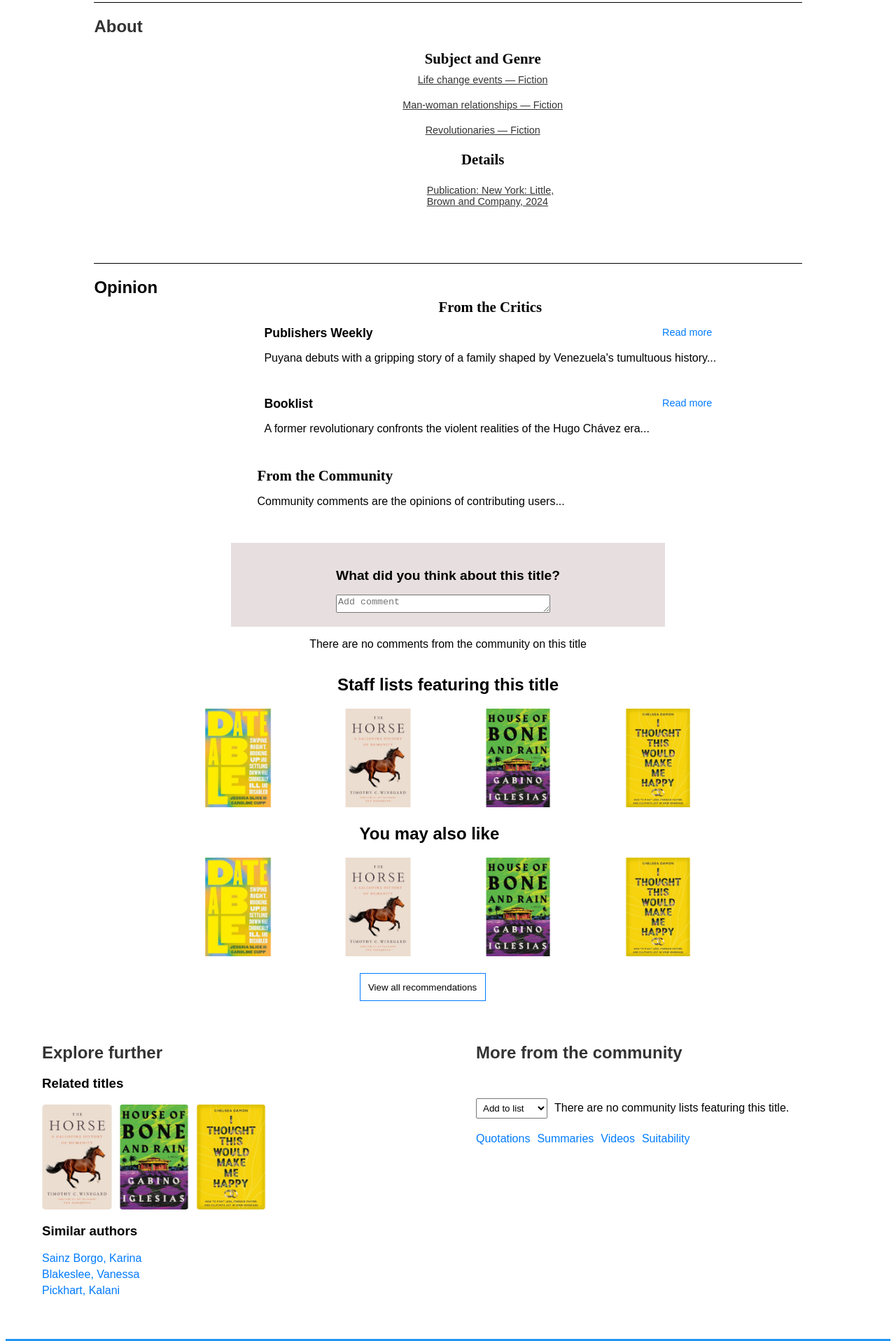
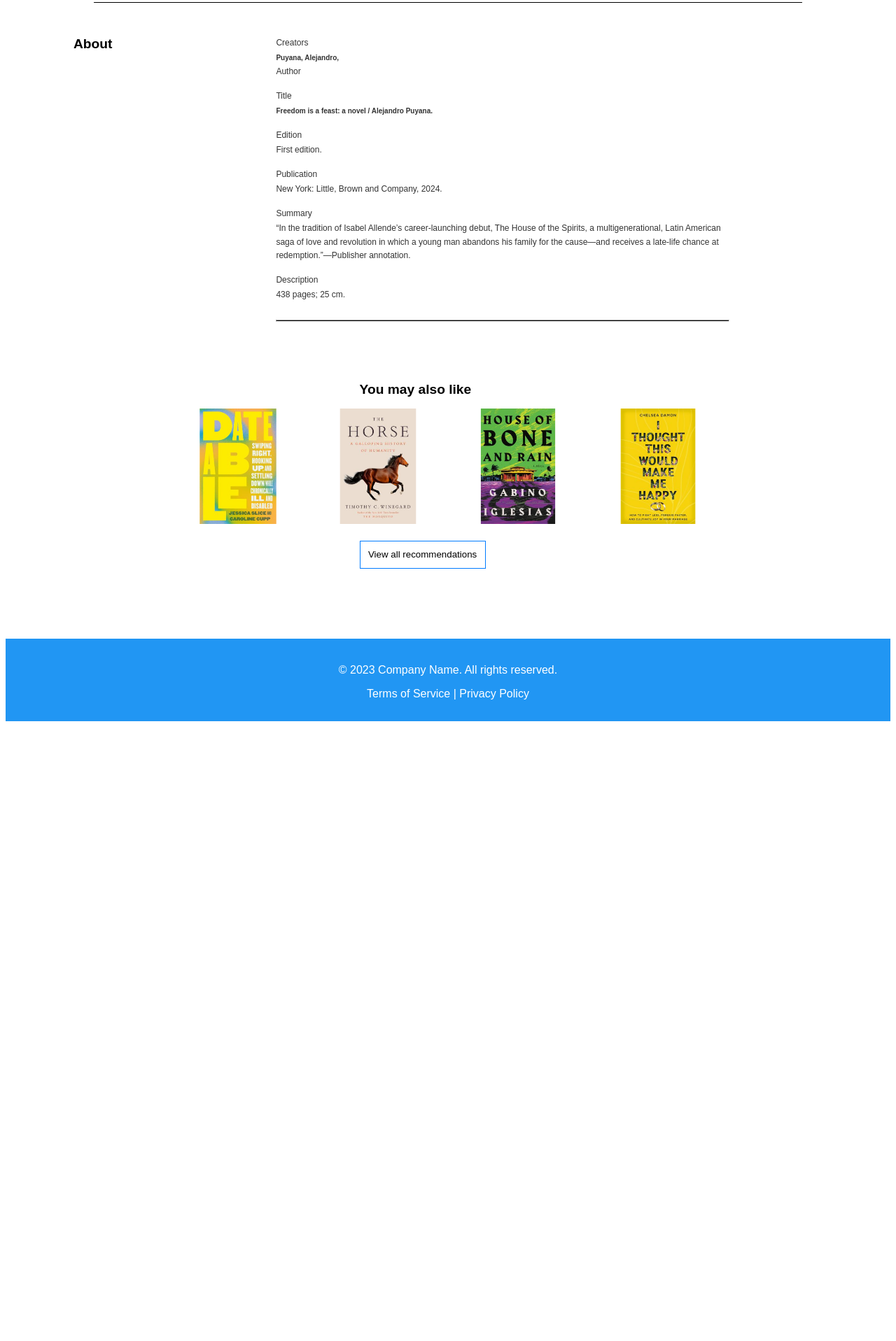
Before and after one commit to AnwaarCodes/bazm-e-bme, a plain HTML site: page librarybookpage.html in a window 1280 px wide. Shown: the part 434-2351 px from the top of the page at 70% size. After the commit the page ends 1473 px from the top, so only its background shows below. Drawn offline with nearby package versions, Linux system fonts and the light colour scheme.

Commit message:
library changes

```diff
--- a/css/librarybookpage.css
+++ b/css/librarybookpage.css
@@ -466,7 +466,7 @@ textarea{
 }
 
 .book-item img {
-  width: 60%;
+  width: 70%;
   height: auto;
   transition: transform 0.3s ease;
 }
@@ -503,6 +503,7 @@ textarea{
   margin: 0 auto;
   cursor: pointer;
   margin-left: 40%;
+  margin-bottom: 100px;
 }
 .book-btn:hover{
   background-color:  #007BFF;
@@ -545,7 +546,8 @@ textarea{
   }
 
   .book-btn {
-    width: 100%;
+    width: 40%;
+    margin-left: 170px;
   }
 }
 
@@ -764,3 +766,102 @@ footer {
     font-size: clamp(0.8rem, 2vw, 1rem);
   }
 }
+
+
+
+
+
+
+
+
+
+
+
+.details-container {
+  max-width: 800px;
+  margin: 30px auto;
+  padding: 20px;
+  border-radius: 8px;
+  display: flex;
+  justify-content: start;
+}
+.about-details{
+  display: flex;
+  flex-direction: column;
+margin-left: 234px;
+}
+
+h2 {
+  font-size: 1.2rem;
+ margin-top: -2px;
+ margin-left: -135px;
+}
+
+.detail {
+  margin-bottom: 18px;
+}
+
+.detail h4 {
+  font-size: 12px;
+  margin: 0 0 5px 0;
+  font-weight: lighter;
+  color: #333;
+}
+hr{
+  width: 100%;
+  height: 1px;
+  background-color: black;
+}
+.detail p {
+  font-size: 12px;
+  margin: 0;
+  color: #333;
+  line-height: 1.6;
+}
+
+strong {
+  font-weight: bold;
+  font-size: 10px;
+}
+
+@media (max-width: 768px) {
+  .details-container {
+      flex-direction: column;
+      padding: 10px;
+  }
+
+  .about-details {
+      margin-left: 0;
+  }
+
+  h2 {
+      font-size: 1rem;
+      margin-left: 0;
+  }
+
+  .detail h4, .detail p {
+      font-size: 10px;
+  }
+
+  strong {
+      font-size: 9px;
+  }
+}
+
+@media (max-width: 480px) {
+  .details-container {
+      padding: 8px;
+  }
+
+  h2 {
+      font-size: 0.9rem;
+  }
+
+  .detail h4, .detail p {
+      font-size: 9px;
+  }
+
+  strong {
+      font-size: 8px;
+  }
+}
--- a/librarybookpage.html
+++ b/librarybookpage.html
@@ -65,99 +65,43 @@
   <div class="about-container">
 
     <div class="about-section">
-      <h2 class="about-heading">About</h2>
-
-      <div class="about-heading-right">
-        <h2 class="section-title">Subject and Genre</h2>
-        <div class="about-links">
-          <span class="about-link-tag">Life change events — Fiction</span>
-          <span class="about-link-tag">Man-woman relationships — Fiction</span>
-          <span class="about-link-tag">Revolutionaries — Fiction</span>
-          <button class="expand-btn" onclick="toggleGenres()">Show more</button>
+      <div class="details-container">
+        <h2>About</h2>
+        <div class="about-details">
+        <div class="detail">
+            <h4>Creators</h4>
+            <p><strong>Puyana, Alejandro,</strong><br>Author</p>
         </div>
-        <div class=" details-section">
-          <h2 class="section-title">Details</h2>
-          <p class="about-link-tag about-link-tag-2">Publication: New York: Little, Brown and Company, 2024</p>
+        <div class="detail">
+            <h4>Title</h4>
+            <p><strong>Freedom is a feast: a novel / Alejandro Puyana.</strong></p>
         </div>
+        <div class="detail">
+            <h4>Edition</h4>
+            <p>First edition.</p>
+        </div>
+        <div class="detail">
+            <h4>Publication</h4>
+            <p>New York: Little, Brown and Company, 2024.</p>
+        </div>
+        <div class="detail">
+            <h4>Summary</h4>
+            <p>“In the tradition of Isabel Allende’s career-launching debut, The House of the Spirits, a multigenerational, Latin American saga of love and revolution in which a young man abandons his family for the cause—and receives a late-life chance at redemption.”—Publisher annotation.</p>
+        </div>
+        <div class="detail">
+            <h4>Description</h4>
+            <p>438 pages; 25 cm.</p>
+        </div>
+        <hr>
       </div>
+    </div>
 
     </div>
 
 
 
-    <div class="opinion-section">
-      <h2>Opinion</h2>
-
-      <div class="opinion-right">
-        <div class="opinion-heading">
-          <div class="section-title section-title-2">From the Critics</div>
-          <div class="heading-review">
-            <h3>Publishers Weekly</h3>
-            <p>Puyana debuts with a gripping story of a family shaped by Venezuela's tumultuous history...</p>
-            <div class="expanded-content">
-              <p>In 1964, 20-something Stanislav Atanas joins a leftist guerrilla movement...</p>
-            </div>
-            <button class="expand-btn" onclick="toggleContent(this)">Read more</button>
-          </div>
-
-          <div class="heading-review">
-            <h3>Booklist</h3>
-            <p>A former revolutionary confronts the violent realities of the Hugo Chávez era...</p>
-            <div class="expanded-content">
-              <p>Set in the hospitals, prisons, and jungles of contemporary Venezuela...</p>
-            </div>
-            <button class="expand-btn" onclick="toggleContent(this)">Read more</button>
-          </div>
-        </div>
-
-        <div class="community-opinion">
-          <div class="section-title">From the Community</div>
-          <p>Community comments are the opinions of contributing users...</p>
-        </div>
-      </div>
-    </div>
   </div>
 
- <div class="comment-section">
-  <div class="comment-titles">
-  <h2 class="comment-title">What did you think about this title?</h2>
-  <textarea placeholder="Add comment"></textarea>
-</div>
-
-  <p class="comment-paragraph">There are no comments from the community on this title</p>
-
-  <h2 class="comment-heading">Staff lists featuring this title</h2>
- </div>
-  <div class="book-container-2">
-    <div class="book-item">
-      <img src="./images/rectangle-114.png" alt="Book 1">
-      <div class="book-info">
-        <h3>The Angels</h3>
-        <p>Spitto Dana</p>
-      </div>
-    </div>
-    <div class="book-item">
-      <img src="./images/rectangle-115.png" alt="Book 2">
-      <div class="book-info">
-        <h3>The Angels</h3>
-        <p>Spitto Dana</p>
-      </div>
-    </div>
-    <div class="book-item">
-      <img src="./images/rectangle-116.png" alt="Book 2">
-      <div class="book-info">
-        <h3>The Angels</h3>
-        <p>Spitto Dana</p>
-      </div>
-    </div>
-    <div class="book-item">
-      <img src="./images/rectangle-117.png" alt="Book 2">
-      <div class="book-info">
-        <h3>The Angels</h3>
-        <p>Spitto Dana</p>
-      </div>
-    </div>
-  </div>
 
   <h2 class="heading-2">You may also like</h2>
   <div class="book-container-2">
@@ -194,54 +138,6 @@
   <button class="book-btn">View all recommendations</button>
 
 
-
-  <section class="book-features">
-    <div class="explore-container">
-      <div class="explore-section">
-          <div class="explore-column">
-              <h2>Explore further</h2>
-
-              <h3>Related titles</h3>
-              <div class="related-titles">
-                  <img src="./images/rectangle-115.png" alt="Related title 1">
-                  <img src="./images/rectangle-116.png" alt="Related title 2">
-                  <img src="./images/rectangle-117.png" alt="Related title 3">
-              </div>
-
-              <h3>Similar authors</h3>
-              <div class="similar-authors">
-                  <a href="#">Sainz Borgo, Karina</a>
-                  <a href="#">Blakeslee, Vanessa</a>
-                  <a href="#">Pickhart, Kalani</a>
-                  <button class="expand-btn" onclick="toggleAuthors()">Show more</button>
-              </div>
-          </div>
-
-          <div class="explore-column">
-              <h2>More from the community</h2>
-
-              <div class="community-section">
-                  <div class="community-lists">
-                      <select class="add-to-list">
-                          <option>Add to list</option>
-                          <option>Reading list</option>
-                          <option>Wishlist</option>
-                      </select>
-                      <p>There are no community lists featuring this title.</p>
-                  </div>
-
-                  <div class="community-contributions">
-                      <a href="#">Quotations</a>
-                      <a href="#">Summaries</a>
-                      <a href="#">Videos</a>
-                      <a href="#">Suitability</a>
-                  </div>
-              </div>
-          </div>
-      </div>
-  </div>
-  </section>
-
   <footer>
     <div class="footer-content">
       <p>&copy; 2023 Company Name. All rights reserved.</p>
```
